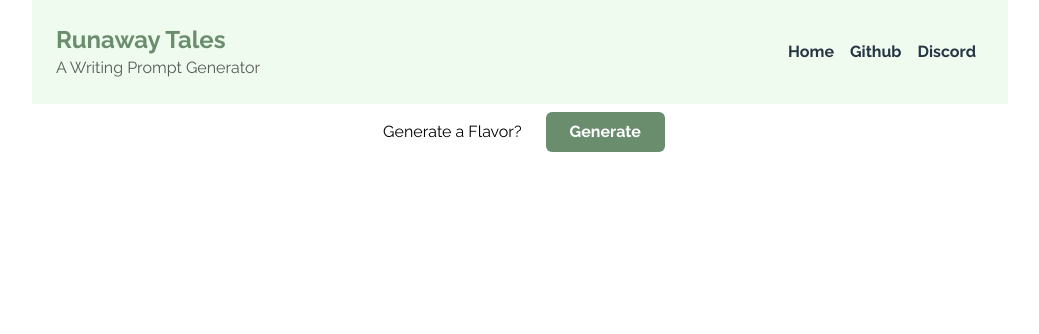
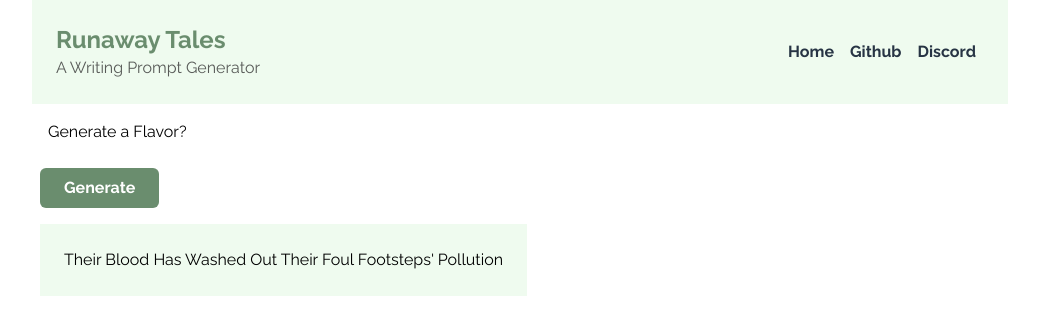
Before and after one commit to kittywizard/RaTsGenerator, a React (Create React App) app in the folder runaway-tales/: page / in a window 1280 px wide. Both pictures are taken after a click on the button "Generate". Shown: the top 334 px of the page, without its empty margins (120-1159 px from the left). Built offline with nearby package versions, Linux system fonts and the light colour scheme.

Commit message:
basic prompt display, setting keys for components

```diff
--- a/runaway-tales/package.json
+++ b/runaway-tales/package.json
@@ -6,6 +6,7 @@
     "@testing-library/jest-dom": "^5.16.4",
     "@testing-library/react": "^13.1.1",
     "@testing-library/user-event": "^13.5.0",
+    "nanoid": "^3.3.3",
     "react": "^18.0.0",
     "react-dom": "^18.0.0",
     "react-scripts": "5.0.1",
--- a/runaway-tales/public/style.css
+++ b/runaway-tales/public/style.css
@@ -515,6 +515,10 @@ Ensure the default browser behavior of the `hidden` attribute.
   flex-direction: column;
 }
 
+.flex-wrap {
+  flex-wrap: wrap;
+}
+
 .items-center {
   align-items: center;
 }
@@ -590,10 +594,6 @@ Ensure the default browser behavior of the `hidden` attribute.
     background-color: rgb(228, 248, 229);
 } */
 
-.hover\:bg-gray-green-light:hover {
-  background-color: rgba(228, 248, 229, 0.6);
-}
-
 .hover\:bg-green:hover {
   background-color: rgba(135,181,127,1);
 }
--- a/runaway-tales/src/Main.js
+++ b/runaway-tales/src/Main.js
@@ -1,7 +1,9 @@
 import { useEffect, useState } from "react"
 import Button from "./components/Button";
+import Prompt from "./components/Prompt";
 import { flavorData } from "./data/flavors";
 import { toppings } from "./data/toppings";
+import {nanoid } from "nanoid";
 
 //import useGenerator from "./hooks/useGenerator"
 
@@ -14,26 +16,35 @@ export default function Main() {
         //generate random number
         let randomFlavorNum = Math.floor((Math.random() * (flavors.length - 0 + 1)) + 0);
         let randomPromptNum = Math.floor((Math.random() * (30 - 0 + 1)) + 0);
-        let flavor = flavors[randomFlavorNum];
         let prompt = flavors[randomFlavorNum].prompts[randomPromptNum];
 
-        //need to grab random flavor
-        //need to grab random prompt
-
-        //need to update chosenPrompts state to reflect new prompt and create component
-
-
-
+        console.log(prompt)
+        setChosenPrompts(prevState => {
+            return [
+                ...prevState,
+                prompt
+            ]
+        });
     }
 
+    const promptMap = chosenPrompts.map(prompt => (
+        <Prompt
+            prompt={prompt}
+            key={nanoid()}
+        />
+    ))
 
 
     return (
-        <main className="container mx-auto flex justify-center">
+        <main className="container mx-auto flex-col justify-center">
            <h2 className="m-2 p-2">Generate a Flavor?</h2>
            <Button
                 handleClick={getPrompt}
             />
+            <section className="flex justify-between flex-wrap">
+                {promptMap}
+            </section>
+
         </main>
     )
 }
--- a/runaway-tales/src/components/Nav.js
+++ b/runaway-tales/src/components/Nav.js
@@ -1,4 +1,5 @@
 import Link from "./Link";
+import { nanoid } from "nanoid";
 
 export default function Nav(props) {
 
@@ -18,7 +19,11 @@ export default function Nav(props) {
     ];
 
     const linkMap  = links.map(link => (
-        <Link name={link.name} href={link.href}/>
+        <Link
+            name={link.name}
+            href={link.href}
+            key={nanoid()}
+        />
     ));
 
     return (
--- /dev/null
+++ b/runaway-tales/src/components/Prompt.js
@@ -0,0 +1,7 @@
+export default function Prompt(props){
+    return (
+        <div className="p-6 m-2 bg-gray-green-light">
+            {props.prompt}
+        </div>
+    )
+}
```
Also changed, not shown: 1 other file (tests, documents, lock files or other folders).
